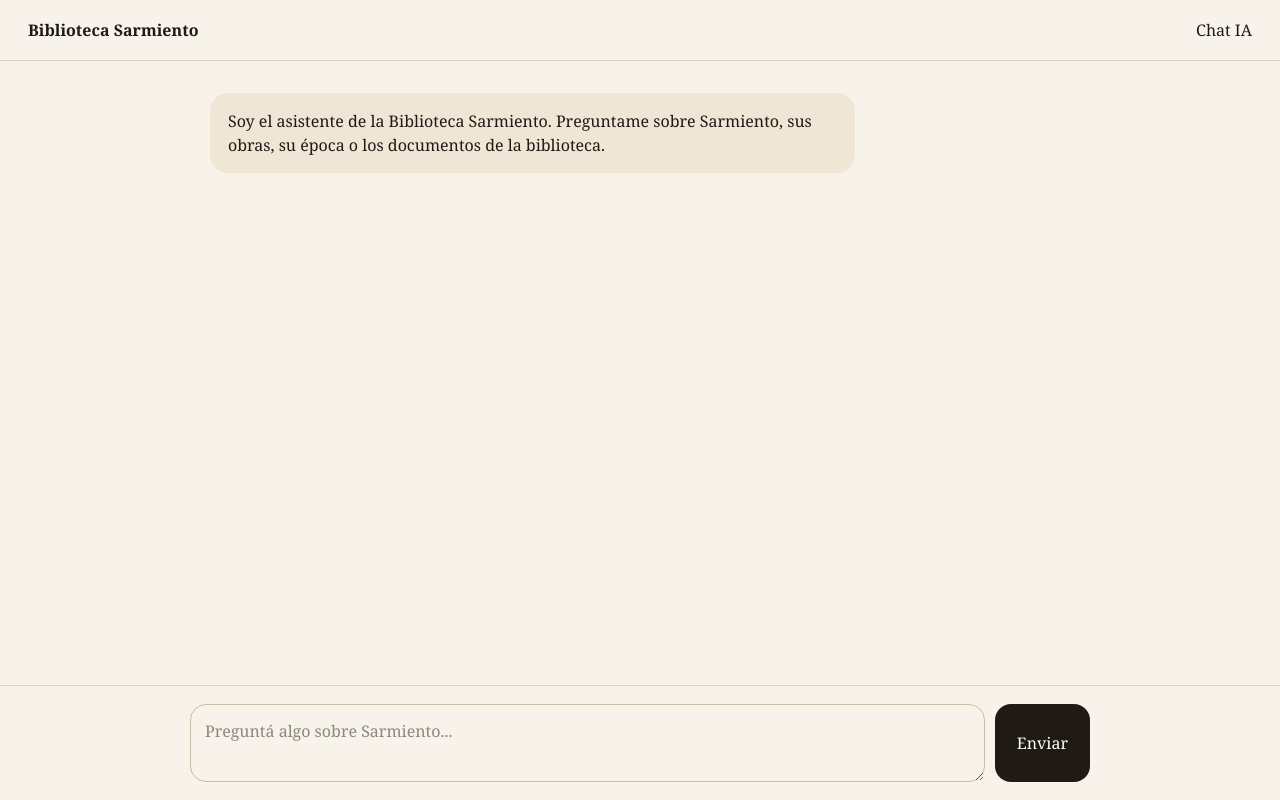
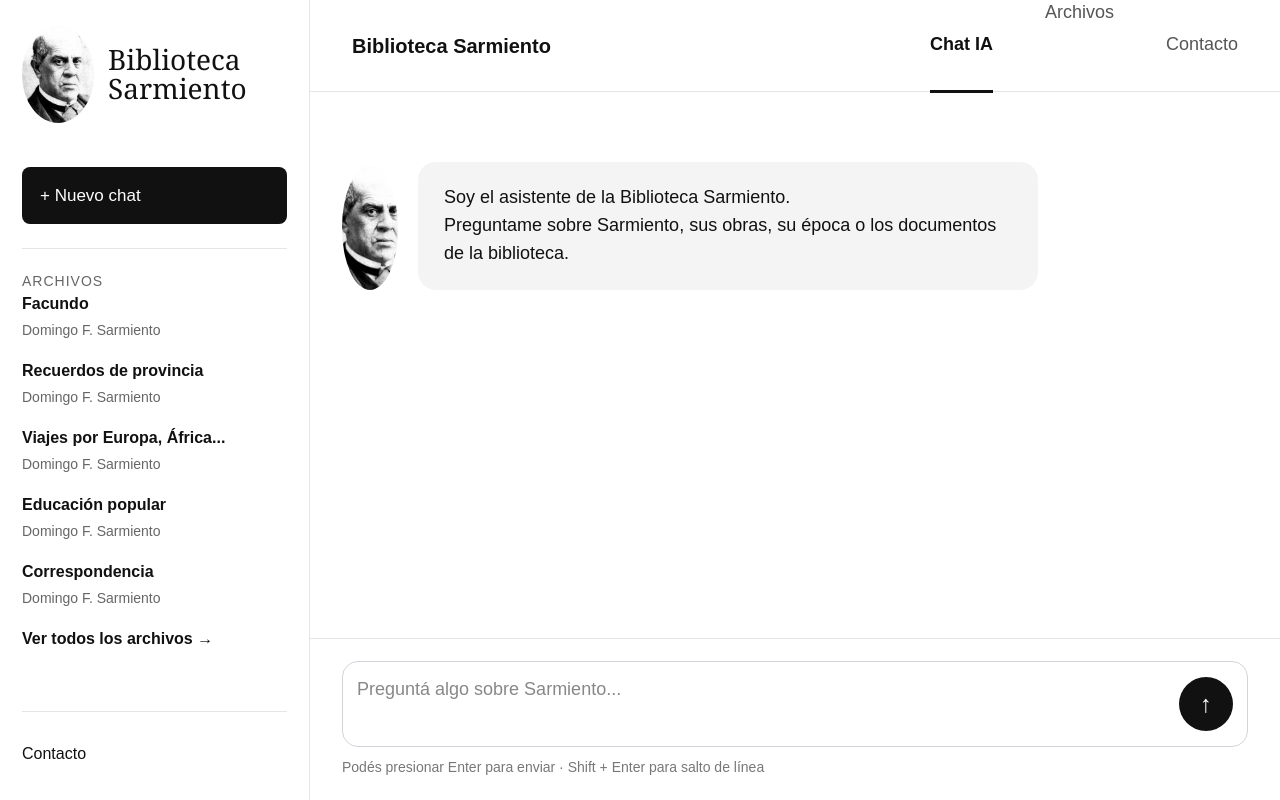
Before and after one commit to meglioli/nextjs-boilerplate, a Next.js app: page / in a window 1280 px wide. Built offline with nearby package versions, Linux system fonts and the light colour scheme.

Commit message:
Update page.tsx

```diff
--- a/app/page.tsx
+++ b/app/page.tsx
@@ -1,6 +1,7 @@
 "use client";
 
 import { useState } from "react";
+import Image from "next/image";
 
 type Message = {
   role: "user" | "assistant";
@@ -8,14 +9,21 @@ type Message = {
 };
 
 export default function Home() {
-  const [messages, setMessages] = useState<Message[]>([
-    {
+  const initialMessage: Message = {
     role: "assistant",
-      text: "Soy el asistente de la Biblioteca Sarmiento. Preguntame sobre Sarmiento, sus obras, su época o los documentos de la biblioteca.",
-    },
-  ]);
+    text: "Soy el asistente de la Biblioteca Sarmiento.\nPreguntame sobre Sarmiento, sus obras, su época o los documentos de la biblioteca.",
+  };
+
+  const [messages, setMessages] = useState<Message[]>([initialMessage]);
   const [input, setInput] = useState("");
   const [loading, setLoading] = useState(false);
+  const [section, setSection] = useState<"chat" | "contacto">("chat");
+
+  function nuevoChat() {
+    setMessages([initialMessage]);
+    setInput("");
+    setSection("chat");
+  }
 
   async function sendMessage() {
     if (!input.trim() || loading) return;
@@ -51,43 +59,163 @@ export default function Home() {
   return (
     <main style={{
       minHeight: "100vh",
-      background: "#f7f3ea",
-      color: "#1f1a14",
-      fontFamily: "Georgia, serif",
+      background: "#ffffff",
+      color: "#111",
+      fontFamily: "Arial, Helvetica, sans-serif",
+      display: "flex"
+    }}>
+      <aside style={{
+        width: 310,
+        borderRight: "1px solid #e5e5e5",
+        padding: "26px 22px",
         display: "flex",
-      flexDirection: "column"
+        flexDirection: "column",
+        gap: 24
       }}>
+        <div style={{ display: "flex", alignItems: "center", gap: 14 }}>
+          <Image
+            src="/sarmiento.jpg"
+            alt="Domingo F. Sarmiento"
+            width={72}
+            height={72}
+            style={{ borderRadius: "50%", objectFit: "cover" }}
+          />
+          <div style={{ fontFamily: "Georgia, serif", fontSize: 28, lineHeight: 1.05 }}>
+            Biblioteca<br />Sarmiento
+          </div>
+        </div>
+
+        <button onClick={nuevoChat} style={{
+          marginTop: 20,
+          background: "#111",
+          color: "#fff",
+          border: "none",
+          borderRadius: 8,
+          padding: "16px 18px",
+          fontSize: 17,
+          textAlign: "left",
+          cursor: "pointer"
+        }}>
+          + Nuevo chat
+        </button>
+
+        <div style={{ borderTop: "1px solid #e5e5e5", paddingTop: 22 }}>
+          <p style={{ color: "#666", fontSize: 14, letterSpacing: 1 }}>ARCHIVOS</p>
+
+          {[
+            "Facundo",
+            "Recuerdos de provincia",
+            "Viajes por Europa, África...",
+            "Educación popular",
+            "Correspondencia"
+          ].map((item) => (
+            <div key={item} style={{ marginBottom: 18 }}>
+              <strong>{item}</strong>
+              <p style={{ margin: "4px 0 0", color: "#666", fontSize: 14 }}>
+                Domingo F. Sarmiento
+              </p>
+            </div>
+          ))}
+
+          <a
+            href="https://sites.google.com/view/megliopedia/x-bs"
+            target="_blank"
+            rel="noopener noreferrer"
+            style={{ color: "#111", textDecoration: "none", fontWeight: 600 }}
+          >
+            Ver todos los archivos →
+          </a>
+        </div>
+
+        <div style={{ marginTop: "auto", borderTop: "1px solid #e5e5e5", paddingTop: 22 }}>
+          <button onClick={() => setSection("contacto")} style={{
+            background: "transparent",
+            border: "none",
+            fontSize: 16,
+            cursor: "pointer",
+            padding: "8px 0"
+          }}>
+            Contacto
+          </button>
+        </div>
+      </aside>
+
+      <section style={{ flex: 1, display: "flex", flexDirection: "column" }}>
         <header style={{
-        padding: "18px 28px",
-        borderBottom: "1px solid #ddd2c0",
+          height: 92,
+          borderBottom: "1px solid #e5e5e5",
           display: "flex",
+          alignItems: "center",
           justifyContent: "space-between",
-        alignItems: "center"
+          padding: "0 42px"
         }}>
-        <strong>Biblioteca Sarmiento</strong>
-        <span>Chat IA</span>
+          <strong style={{ fontSize: 20 }}>Biblioteca Sarmiento</strong>
+
+          <nav style={{ display: "flex", gap: 52, fontSize: 18 }}>
+            <button onClick={() => setSection("chat")} style={navStyle(section === "chat")}>
+              Chat IA
+            </button>
+
+            <a
+              href="https://sites.google.com/view/megliopedia/x-bs"
+              target="_blank"
+              rel="noopener noreferrer"
+              style={{
+                color: "#555",
+                textDecoration: "none"
+              }}
+            >
+              Archivos
+            </a>
+
+            <button onClick={() => setSection("contacto")} style={navStyle(section === "contacto")}>
+              Contacto
+            </button>
+          </nav>
         </header>
 
-      <section style={{
+        {section === "contacto" ? (
+          <div style={{ maxWidth: 780, margin: "90px auto", fontSize: 20, lineHeight: 1.6 }}>
+            <h1 style={{ fontFamily: "Georgia, serif", fontSize: 42 }}>Contacto</h1>
+            <p><strong>Mauricio Meglioli</strong></p>
+            <p>
+              Responsable del proyecto Biblioteca Sarmiento.
+            </p>
+          </div>
+        ) : (
+          <>
+            <div style={{
               flex: 1,
-        maxWidth: 900,
+              maxWidth: 1040,
               width: "100%",
               margin: "0 auto",
-        padding: "32px 20px 140px"
+              padding: "70px 32px 170px"
             }}>
               {messages.map((m, i) => (
                 <div key={i} style={{
                   display: "flex",
                   justifyContent: m.role === "user" ? "flex-end" : "flex-start",
-            marginBottom: 18
+                  gap: 20,
+                  marginBottom: 38
                 }}>
+                  {m.role === "assistant" && (
+                    <Image
+                      src="/sarmiento.jpg"
+                      alt="Sarmiento"
+                      width={56}
+                      height={56}
+                      style={{ borderRadius: "50%", objectFit: "cover", marginTop: 4 }}
+                    />
+                  )}
+
                   <div style={{
-              maxWidth: "75%",
-              padding: "16px 18px",
+                    maxWidth: 620,
+                    padding: "22px 26px",
                     borderRadius: 18,
-              background: m.role === "user" ? "#1f1a14" : "#efe6d6",
-              color: m.role === "user" ? "#fff" : "#1f1a14",
-              lineHeight: 1.5,
+                    background: m.role === "user" ? "#111" : "#f4f4f4",
+                    color: m.role === "user" ? "#fff" : "#111",
+                    fontSize: 18,
+                    lineHeight: 1.55,
                     whiteSpace: "pre-wrap"
                   }}>
                     {m.text}
@@ -95,23 +223,27 @@ export default function Home() {
                 </div>
               ))}
 
-        {loading && <p>Consultando la biblioteca...</p>}
-      </section>
+              {loading && <p style={{ color: "#666" }}>Consultando la biblioteca...</p>}
+            </div>
 
             <div style={{
               position: "fixed",
+              left: 310,
+              right: 0,
               bottom: 0,
-        left: 0,
-        right: 0,
-        background: "#f7f3ea",
-        borderTop: "1px solid #ddd2c0",
-        padding: 18
+              background: "#fff",
+              borderTop: "1px solid #e5e5e5",
+              padding: "22px 32px"
             }}>
               <div style={{
-          maxWidth: 900,
+                maxWidth: 980,
                 margin: "0 auto",
                 display: "flex",
-          gap: 10
+                alignItems: "center",
+                gap: 12,
+                border: "1px solid #d1d5db",
+                borderRadius: 16,
+                padding: 14
               }}>
                 <textarea
                   value={input}
@@ -125,31 +257,55 @@ export default function Home() {
                   placeholder="Preguntá algo sobre Sarmiento..."
                   style={{
                     flex: 1,
-              minHeight: 54,
+                    minHeight: 56,
                     maxHeight: 140,
-              padding: 14,
-              borderRadius: 16,
-              border: "1px solid #cbbda7",
-              fontSize: 16,
+                    border: "none",
+                    outline: "none",
+                    resize: "none",
+                    fontSize: 18,
                     fontFamily: "inherit"
                   }}
                 />
-          <button
-            onClick={sendMessage}
-            disabled={loading}
-            style={{
-              padding: "0 22px",
-              borderRadius: 16,
+
+                <button onClick={sendMessage} disabled={loading} style={{
+                  width: 54,
+                  height: 54,
+                  borderRadius: "50%",
                   border: "none",
-              background: "#1f1a14",
+                  background: "#111",
                   color: "#fff",
+                  fontSize: 24,
                   cursor: "pointer"
-            }}
-          >
-            Enviar
+                }}>
+                  ↑
                 </button>
               </div>
+
+              <p style={{
+                maxWidth: 980,
+                margin: "10px auto 0",
+                color: "#777",
+                fontSize: 14
+              }}>
+                Podés presionar Enter para enviar · Shift + Enter para salto de línea
+              </p>
             </div>
+          </>
+        )}
+      </section>
     </main>
   );
 }
+
+function navStyle(active: boolean) {
+  return {
+    background: "transparent",
+    border: "none",
+    borderBottom: active ? "3px solid #111" : "3px solid transparent",
+    padding: "32px 0",
+    fontSize: 18,
+    cursor: "pointer",
+    fontWeight: active ? 700 : 400,
+    color: active ? "#111" : "#555"
+  };
+}
```
Lines whose indentation alone changed are shown as unchanged.
